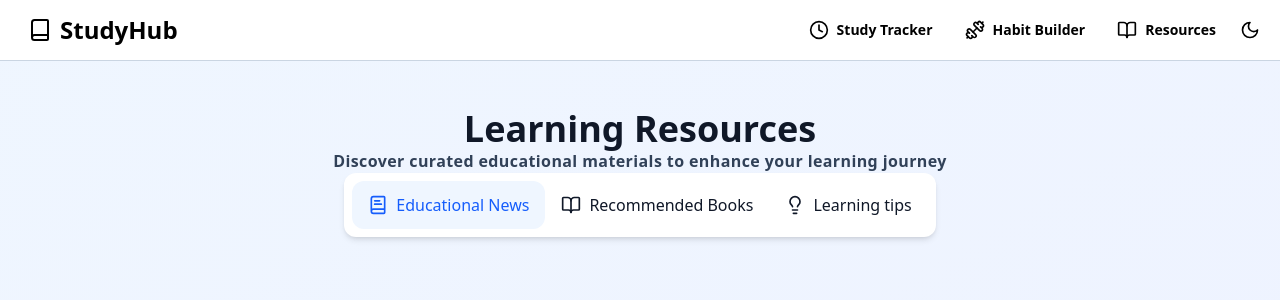
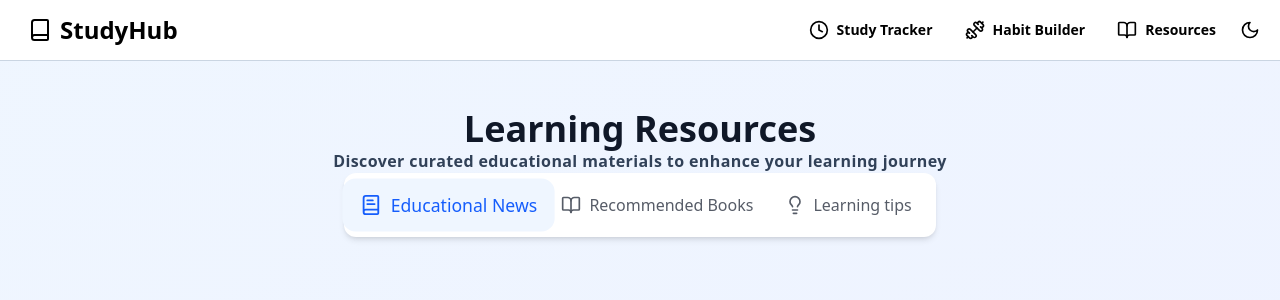
Before and after one commit to RikenMor001/StudyHub, a React (Vite) app: page /resources in a window 1280 px wide. Shown: the top 300 px of the page. Built offline with nearby package versions, Linux system fonts and the light colour scheme.

Commit message:
Update resources.jsx

```diff
--- a/src/pages/resources/resources.jsx
+++ b/src/pages/resources/resources.jsx
@@ -43,8 +43,13 @@ export const Resources = () => {
     </div>
 }
 
-const tabVariants = () => {
-
+const tabVariants =  {
+    inactive: {opacity: 0.7},
+    active: {
+        opacity: 1.0,
+        scale: 1.10,
+        transition: {type: "spring", stiffness: 1000, damping:30}
+    }
 }
 
 const TabButton = ({isActive, onClick, label, icon}) => {
```
